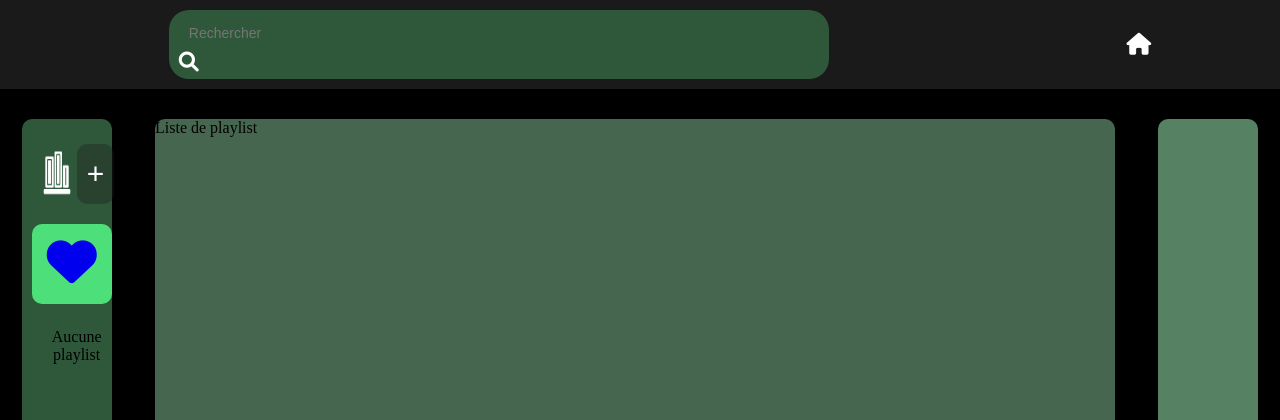
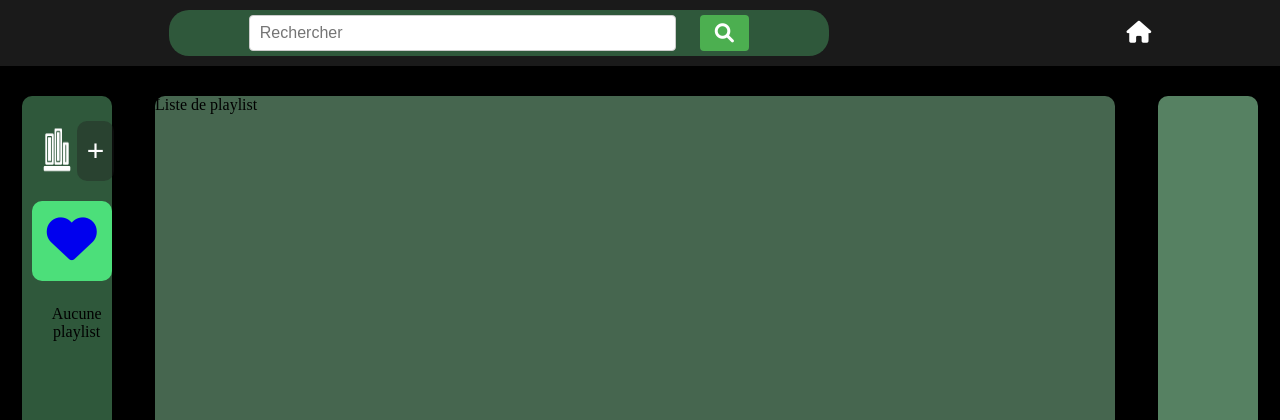
Before and after one commit to Hussen-YOUSUF-NURHUSSEN-96/Spotify_Fil_Rouge, a PHP site: page /views/templates/home.php in a window 1280 px wide. Shown: the top 420 px of the page. Run offline with PHP 8.4, Linux system fonts and the light colour scheme; the template is opened without the code that fills it, so the values that code supplies are empty.

Commit message:
Style pour barre de recherche

```diff
--- a/assets/css/home.css
+++ b/assets/css/home.css
@@ -31,33 +31,54 @@ header{
     padding: 5px 10px;
 }
 
-.search input[type="text"] {
+/* Conteneur du formulaire de recherche */
+.search-form {
+    display: flex;
+    align-items: center;
+    justify-content: space-between;  /*  le champ et le bouton   */
     width: 100%;
-    border: none;
-    outline: none;
-    padding: 10px;
-    font-size: 14px;
-    background-color: transparent;
-    color: white;
+    max-width: 500px;
+    margin: 0 auto;
 }
 
-.search button {
-    background-color: transparent;
+/* Champ de recherche */
+.search-input {
+    flex: 1;               /* Prend tout l'espace disponible a gauche */
+    padding: 8px 10px;
+    font-size: 1rem;
+    border: 1px solid #ccc;
+    border-radius: 4px;
+    margin-right: 10px;
+    outline: none;
+}
+
+/* Bouton de recherche */
+.search-button {
+    padding: 8px 15px;
+    margin-left: 14px;
+    background-color: #4caf50;
+    color: white;
     border: none;
-    color: white;
-    font-size: 20px;
+    border-radius: 4px;
     cursor: pointer;
+    font-size: 1rem;
+    display: flex;
+    align-items: center;
+    justify-content: center;
     transition: transform 0.2s;
 }
-
 .search button:hover {
     transform: scale(1.1);
 }
 
-.search-results {
-    margin-left: 10px;
-    color: rgb(76, 223, 122);
-    font-size: 14px;
+
+.search-button i {
+    font-size: 1.2rem;
+}
+
+/* Bouton au survol */
+.search-button:hover {
+    background-color: #45a049;
 }
 
 .icon {
@@ -79,6 +100,7 @@ header{
 
 /* --------------- */
 
+/* Temporaire pour aficher resultat */
  .search-results-container {
     max-width: 300px;
     background-color: rgba(0, 0, 0, 0.8);
@@ -98,6 +120,9 @@ header{
     font-weight: bold;
     display: block;
     margin-bottom: 8px;
+    margin-left: 10px;
+    color: rgb(76, 223, 122);
+    font-size: 14px;
 }
 
 /* Liste des résultats */
--- a/views/templates/home.php
+++ b/views/templates/home.php
@@ -15,10 +15,10 @@
     <?php endif; ?>
     <!-- Recherche -->
     <div class="search">
-        <form method="GET" action="index.php">
+        <form method="GET" action="index.php" class="search-form">
             <input type="hidden" name="action" value="search">
-            <input type="text" name="query" placeholder="Rechercher" value="<?= htmlspecialchars($searchTerm ?? '') ?>">
-            <button type="submit"><i class="fas fa-search"></i></button>
+            <input type="text" name="query" placeholder="Rechercher" value="<?= htmlspecialchars($searchTerm ?? '') ?>" class="search-input">
+            <button type="submit" class="search-button"> <i class="fas fa-search"></i> </button>
         </form>
 
         <?php
```
